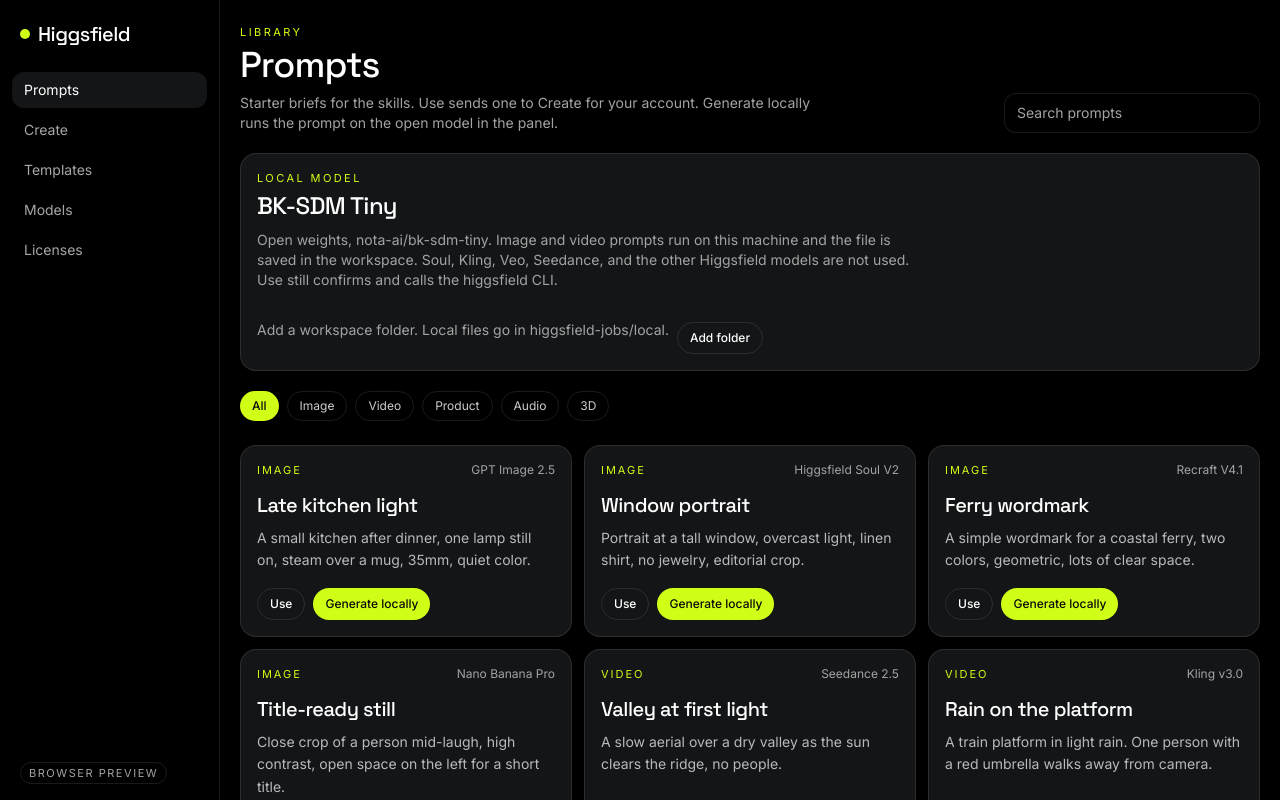
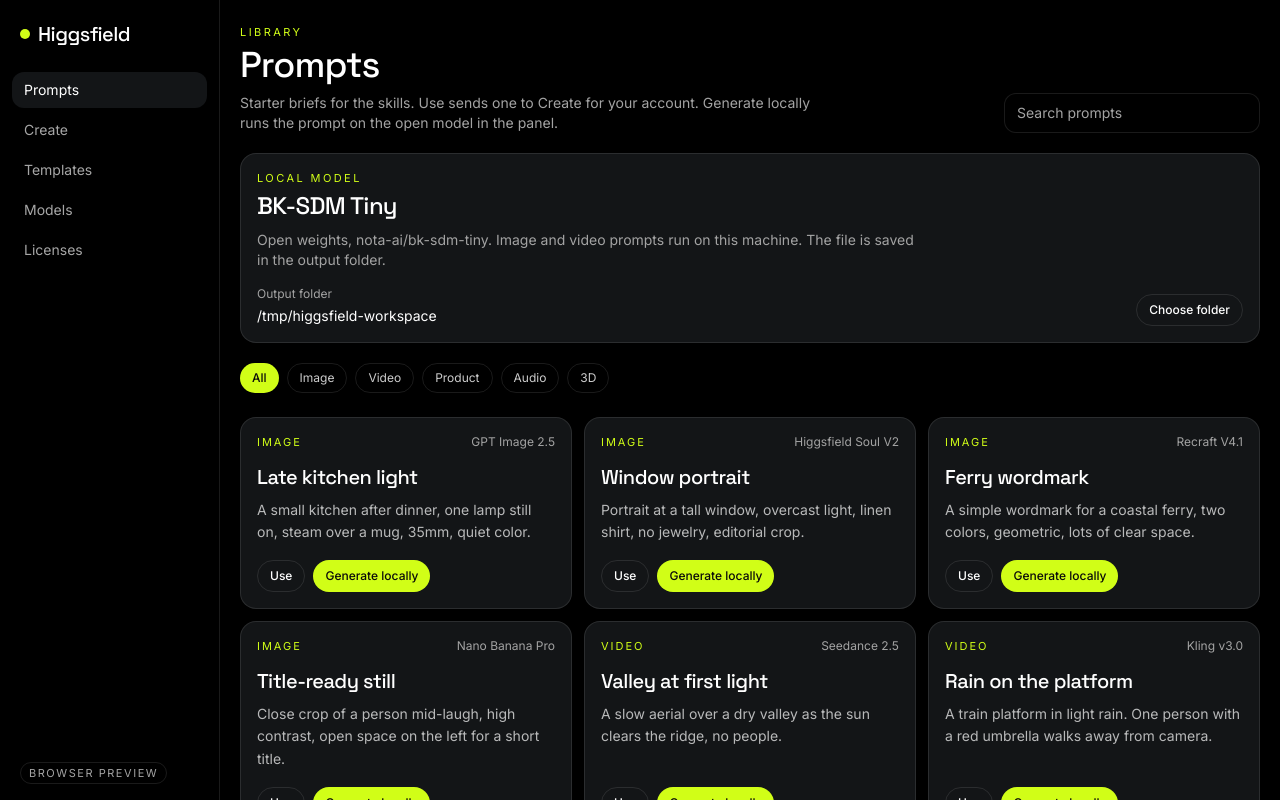
Before and after one commit to erboland/higgsfield-mac, a React (Vite) app: page / in a window 1280 px wide. Built offline with nearby package versions, Linux system fonts and the light colour scheme.

Commit message:
Keep generation on the local model and load template images from the app.

```diff
--- a/src/components/LocalRunPanel.tsx
+++ b/src/components/LocalRunPanel.tsx
@@ -1,6 +1,5 @@
 import { useEffect, useMemo, useState } from 'react'
 import { Button } from '@/components/ui/button'
-import { Input } from '@/components/ui/input'
 import { getApi } from '@/lib/api'
 import { LOCAL_MODEL_ID, LOCAL_MODEL_NAME, type LocalKind } from '@/shared/localRun.ts'
 import type { LocalGeneration, Workspace } from '@/shared/types.ts'
@@ -72,23 +71,28 @@ export function LocalRunPanel({
   error: string
   busy: boolean
 }) {
-  const [name, setName] = useState('Studio')
-  const [directory, setDirectory] = useState('')
-  const [adding, setAdding] = useState(false)
+  const api = useMemo(() => getApi(), [])
+  const selected = workspaces.find((workspace) => workspace.id === workspaceId) ?? workspaces[0]
+
+  async function chooseFolder() {
+    const directory = await api.pickDirectory()
+    if (!directory) return
+    const name = directory.split(/[/\\]/).filter(Boolean).at(-1) || 'Output'
+    await onCreate(name, directory)
+  }
 
   return (
     <section className="mt-5 rounded-2xl border border-line bg-panel p-4">
       <p className="text-[11px] tracking-[0.22em] text-accent uppercase">Local model</p>
       <h2 className="mt-1 font-serif text-2xl tracking-tight">{LOCAL_MODEL_NAME}</h2>
       <p className="mt-2 max-w-2xl text-sm text-muted">
-        Open weights, {LOCAL_MODEL_ID}. Image and video prompts run on this machine and the file is saved in the
-        workspace. Soul, Kling, Veo, Seedance, and the other Higgsfield models are not used. Use still confirms and
-        calls the higgsfield CLI.
+        Open weights, {LOCAL_MODEL_ID}. Image and video prompts run on this machine. The file is saved in the output
+        folder.
       </p>
-      <div className="mt-4 flex flex-col gap-2 sm:flex-row sm:items-center">
-        {workspaces.length > 0 ? (
+      <div className="mt-4 flex flex-col gap-3 sm:flex-row sm:items-end">
+        {workspaces.length > 1 ? (
           <label className="block min-w-0 flex-1 text-xs text-muted">
-            Workspace
+            Output folder
             <select
               className="mt-1 h-10 w-full rounded-xl border border-line bg-black px-3 text-sm text-ink"
               value={workspaceId}
@@ -102,33 +106,18 @@ export function LocalRunPanel({
             </select>
           </label>
         ) : (
-          <p className="text-sm text-muted">Add a workspace folder. Local files go in higgsfield-jobs/local.</p>
+          <div className="min-w-0 flex-1">
+            <p className="text-xs text-muted">Output folder</p>
+            <p className="mt-1 truncate text-sm">{selected?.directory ?? 'A folder is created the first time you generate.'}</p>
+          </div>
         )}
-        <Button variant="outline" size="sm" className="sm:mt-4" onClick={() => setAdding((current) => !current)}>
-          Add folder
+        <Button variant="outline" size="sm" onClick={() => void chooseFolder()}>
+          Choose folder
         </Button>
       </div>
-      {adding && (
-        <form
-          className="mt-3 flex flex-col gap-2 sm:flex-row"
-          onSubmit={(event) => {
-            event.preventDefault()
-            void onCreate(name, directory)
-              .then(() => setAdding(false))
-              .catch(() => undefined)
-          }}
-        >
-          <Input value={name} placeholder="Name" onChange={(event) => setName(event.target.value)} />
-          <Input
-            value={directory}
-            placeholder="Folder path"
-            onChange={(event) => setDirectory(event.target.value)}
-          />
-          <Button type="submit" size="sm">
-            Save folder
-          </Button>
-        </form>
-      )}
+      {selected && workspaces.length > 1 ? (
+        <p className="mt-2 truncate text-xs text-muted">{selected.directory}</p>
+      ) : null}
       {busy && <p className="mt-4 text-sm">Generating with {LOCAL_MODEL_NAME}…</p>}
       {error && <p className="mt-4 text-sm text-danger">{error}</p>}
       {result && (
@@ -146,10 +135,7 @@ export function LocalRunPanel({
             <p className="font-serif text-xl">{result.modelName}</p>
             <p className="text-muted">{result.modelId}</p>
             <p className="break-all text-xs text-white/70">{result.filePath}</p>
-            <p className="text-xs text-muted">
-              The prompt ran on this open model. Soul, Kling, Veo, Seedance, and the other account models were not
-              used.
-            </p>
+            <p className="text-xs text-muted">Saved from {LOCAL_MODEL_NAME} into the output folder.</p>
           </figcaption>
         </figure>
       )}
--- a/src/preview/browserBridge.ts
+++ b/src/preview/browserBridge.ts
@@ -34,13 +34,24 @@ export function createBrowserBridge(): HiggsfieldApi {
       }
     },
     async listWorkspaces() {
-      return load().workspaces
+      const memory = load()
+      if (memory.workspaces.length > 0) return memory.workspaces
+      const workspace: Workspace = {
+        id: crypto.randomUUID(),
+        name: 'Higgsfield',
+        directory: '/tmp/higgsfield-workspace',
+        createdAt: new Date().toISOString(),
+      }
+      memory.workspaces = [workspace]
+      memory.jobs[workspace.id] = []
+      save(memory)
+      return memory.workspaces
     },
     async createWorkspace(input) {
       const name = input.name.trim()
       const directory = input.directory.trim()
       if (!name) throw new Error('Name the workspace.')
-      if (!directory) throw new Error('Type a folder path. Browsing folders needs the app window.')
+      if (!directory) throw new Error('Choose a folder.')
       const workspace: Workspace = {
         id: crypto.randomUUID(),
         name,
--- a/src/screens/Templates.tsx
+++ b/src/screens/Templates.tsx
@@ -3,7 +3,8 @@ import { LocalRunPanel, useLocalGeneration } from '@/components/LocalRunPanel'
 import { Button } from '@/components/ui/button'
 import { Input } from '@/components/ui/input'
 import { skills } from '@/shared/catalog.ts'
-import { localMediaKind } from '@/shared/localRun.ts'
+import { demoAsset } from '@/shared/demoAsset.ts'
+import { LOCAL_MODEL_NAME } from '@/shared/localRun.ts'
 import {
   templateCategories,
   templates,
@@ -61,8 +62,7 @@ export function Templates({ onStart }: { onStart: (entry: TemplateEntry) => void
 
       <div className="min-w-0 flex-1 px-5 py-6">
         <p className="max-w-xl text-sm text-muted">
-          Starting points for the eight skills. Start opens Create for your account. Generate locally writes an image
-          or video from the brief into the workspace.
+          Starting points rendered with {LOCAL_MODEL_NAME}. Generate writes a new image or video into the output folder.
         </p>
         <LocalRunPanel
           workspaces={local.workspaces}
@@ -79,21 +79,23 @@ export function Templates({ onStart }: { onStart: (entry: TemplateEntry) => void
           <ul className="mt-5 grid gap-3 sm:grid-cols-2 xl:grid-cols-3">
             {visible.map((entry) => {
               const skill = skills.find((item) => item.id === entry.skillId)
+              const prompt = (entry.patch.prompt || entry.demoPrompt || '').trim()
+              const kind = entry.category === 'video' ? 'video' : prompt ? 'image' : null
               return (
                 <li key={entry.id}>
                   <article className="flex h-full flex-col overflow-hidden rounded-2xl border border-line bg-panel">
                     {entry.category === 'video' ? (
                       <video
                         className="h-40 w-full bg-black object-cover"
-                        poster={`/demos/${entry.id}.png`}
-                        src={`/demos/${entry.id}.mp4`}
+                        poster={demoAsset(`${entry.id}.png`)}
+                        src={demoAsset(`${entry.id}.mp4`)}
                         muted
                         loop
                         playsInline
                         autoPlay
                       />
                     ) : (
-                      <img className="h-40 w-full bg-black object-cover" src={`/demos/${entry.id}.png`} alt="" />
+                      <img className="h-40 w-full bg-black object-cover" src={demoAsset(`${entry.id}.png`)} alt="" />
                     )}
                     <div className="flex flex-1 flex-col p-4">
                       <p className="text-[11px] tracking-[0.16em] text-accent uppercase">{skill?.title}</p>
@@ -101,32 +103,13 @@ export function Templates({ onStart }: { onStart: (entry: TemplateEntry) => void
                       <p className="mt-2 flex-1 text-sm leading-relaxed text-white/70">{entry.blurb}</p>
                       <div className="mt-4 flex flex-wrap items-center gap-2">
                         <Button variant="outline" size="sm" onClick={() => onStart(entry)}>
-                          Start
+                          Open
                         </Button>
-                        {localMediaKind({
-                          skillId: entry.skillId,
-                          category: entry.category,
-                          prompt: entry.patch.prompt,
-                        }) ? (
-                          <Button
-                            size="sm"
-                            disabled={local.busy}
-                            onClick={() =>
-                              void local.generate(
-                                entry.patch.prompt ?? '',
-                                localMediaKind({
-                                  skillId: entry.skillId,
-                                  category: entry.category,
-                                  prompt: entry.patch.prompt,
-                                })!,
-                              )
-                            }
-                          >
-                            Generate locally
+                        {kind ? (
+                          <Button size="sm" disabled={local.busy} onClick={() => void local.generate(prompt, kind)}>
+                            Generate
                           </Button>
-                        ) : (
-                          <p className="text-xs text-muted">This starting point stays on your account.</p>
-                        )}
+                        ) : null}
                       </div>
                     </div>
                   </article>
```
